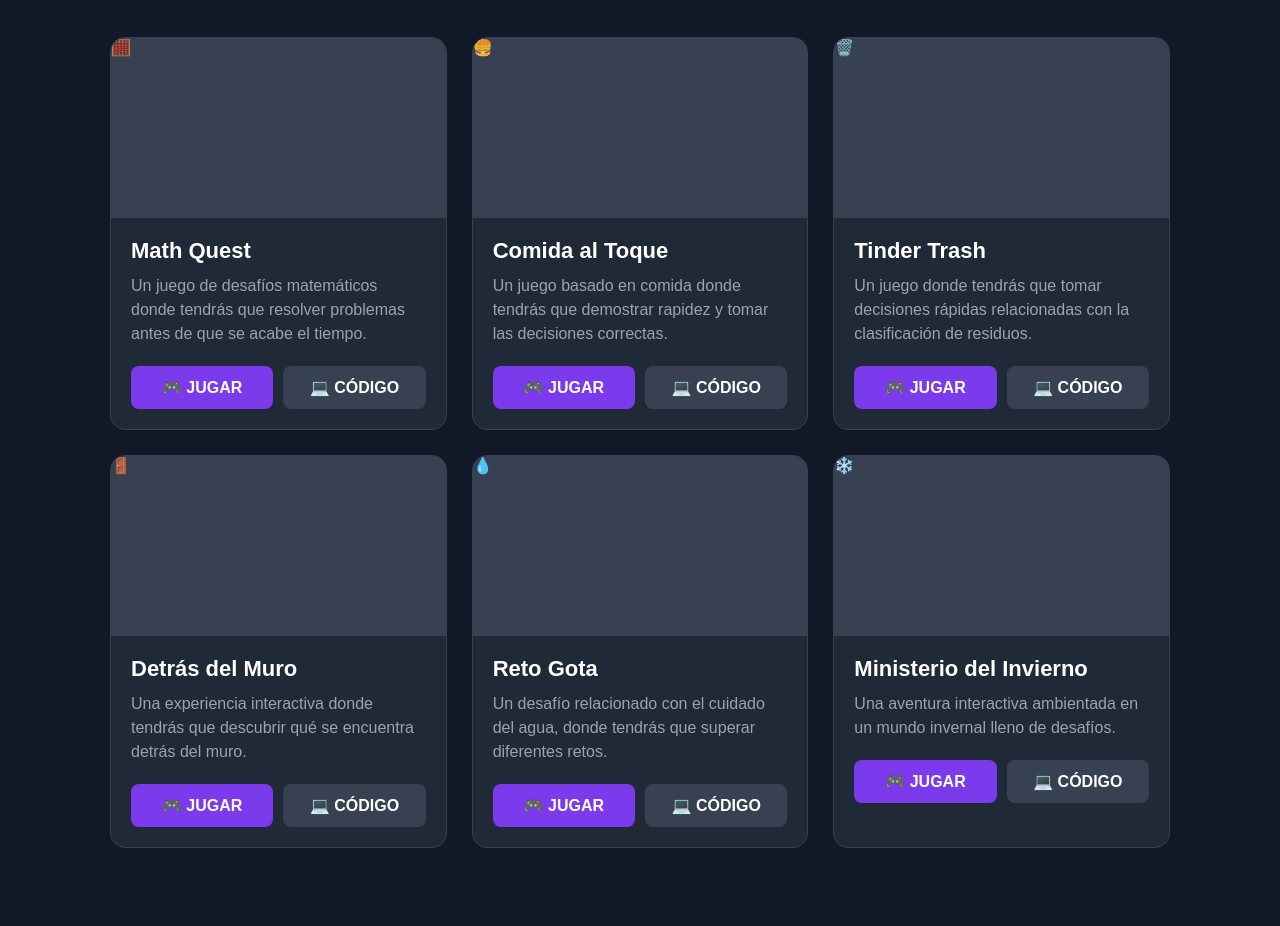
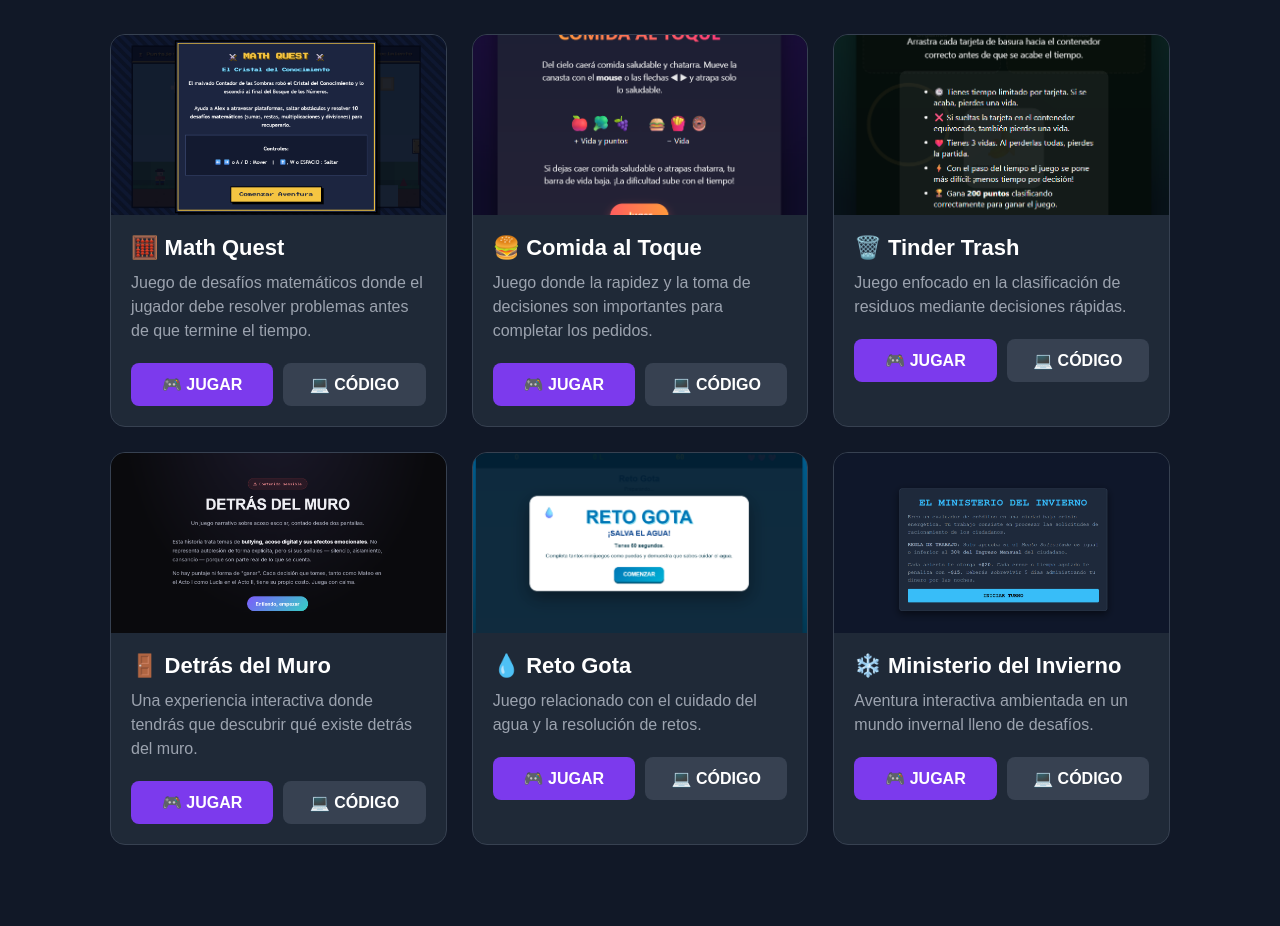
Before and after one commit to Jammy-QRA/Jammy_game_dev_repository, a plain HTML site: page index.html in a window 1280 px wide. Shown: the part 353-1279 px from the top of the page. Drawn offline with Linux system fonts and the light colour scheme.

Commit message:
Update index.html

```diff
--- a/index.html
+++ b/index.html
@@ -1,218 +1,292 @@
 <!DOCTYPE html>
 <html lang="es">
 <head>
+
 <meta charset="UTF-8">
 <meta name="viewport" content="width=device-width, initial-scale=1.0">
 
-    <title>Jammy - Game Development Portfolio</title>
+<title>Jammy - Game Dev Portfolio</title>
 
 <style>
-        * {
-            margin: 0;
-            padding: 0;
-            box-sizing: border-box;
+
+*{
+    margin:0;
+    padding:0;
+    box-sizing:border-box;
 }
 
-        body {
-            font-family: Arial, sans-serif;
-            background: #111827;
-            color: white;
+body{
+    font-family:Arial, sans-serif;
+    background:#111827;
+    color:white;
 }
 
-        header {
-            text-align: center;
-            padding: 70px 20px;
-            background: linear-gradient(135deg, #7c3aed, #2563eb);
+
+header{
+
+    text-align:center;
+    padding:70px 20px;
+    background:linear-gradient(135deg,#7c3aed,#2563eb);
+
 }
 
-        header h1 {
-            font-size: 48px;
-            margin-bottom: 15px;
+
+header h1{
+
+    font-size:45px;
+    margin-bottom:15px;
+
 }
 
-        header p {
-            font-size: 20px;
-            color: #e5e7eb;
+
+header p{
+
+    font-size:20px;
+    color:#e5e7eb;
+
 }
 
-        .container {
-            max-width: 1100px;
-            margin: auto;
-            padding: 50px 20px;
+
+
+.container{
+
+    max-width:1100px;
+    margin:auto;
+    padding:50px 20px;
+
 }
 
-        .titulo {
-            text-align: center;
-            margin-bottom: 40px;
+
+
+.titulo{
+
+    text-align:center;
+    margin-bottom:40px;
+
 }
 
-        .titulo h2 {
-            font-size: 32px;
-            margin-bottom: 10px;
+
+.titulo h2{
+
+    font-size:32px;
+
 }
 
-        .titulo p {
-            color: #9ca3af;
+
+.titulo p{
+
+    color:#9ca3af;
+    margin-top:10px;
+
 }
 
-        .games {
-            display: grid;
-            grid-template-columns: repeat(auto-fit, minmax(280px, 1fr));
-            gap: 25px;
+
+
+.games{
+
+    display:grid;
+    grid-template-columns:repeat(auto-fit,minmax(280px,1fr));
+    gap:25px;
+
 }
 
-        .game {
-            background: #1f2937;
-            border-radius: 15px;
-            overflow: hidden;
-            border: 1px solid #374151;
-            transition: transform 0.3s, box-shadow 0.3s;
+
+
+.game{
+
+    background:#1f2937;
+    border-radius:15px;
+    overflow:hidden;
+    border:1px solid #374151;
+    transition:0.3s;
+
 }
 
-        .game:hover {
-            transform: translateY(-8px);
-            box-shadow: 0 15px 30px rgba(0, 0, 0, 0.4);
+
+
+.game:hover{
+
+    transform:translateY(-8px);
+    box-shadow:0 15px 30px rgba(0,0,0,0.4);
+
 }
 
-        .game-image {
-            width: 100%;
-            height: 180px;
-            object-fit: cover;
-            background: #374151;
+
+
+.game-image{
+
+    width:100%;
+    height:180px;
+    object-fit:cover;
+    display:block;
+
 }
 
-        .game-content {
-            padding: 20px;
+
+
+.game-content{
+
+    padding:20px;
+
 }
 
-        .game-content h3 {
-            font-size: 22px;
-            margin-bottom: 10px;
+
+.game-content h3{
+
+    font-size:22px;
+    margin-bottom:10px;
+
 }
 
-        .game-content p {
-            color: #9ca3af;
-            line-height: 1.5;
-            margin-bottom: 20px;
+
+
+.game-content p{
+
+    color:#9ca3af;
+    line-height:1.5;
+    margin-bottom:20px;
+
 }
 
-        .buttons {
-            display: flex;
-            gap: 10px;
+
+
+.buttons{
+
+    display:flex;
+    gap:10px;
+
 }
 
-        .btn {
-            flex: 1;
-            text-align: center;
-            padding: 12px;
-            border-radius: 8px;
-            text-decoration: none;
-            font-weight: bold;
-            transition: 0.2s;
+
+
+.btn{
+
+    flex:1;
+    text-align:center;
+    padding:12px;
+    border-radius:8px;
+    text-decoration:none;
+    font-weight:bold;
+
 }
 
-        .play {
-            background: #7c3aed;
-            color: white;
+
+
+.play{
+
+    background:#7c3aed;
+    color:white;
+
 }
 
-        .play:hover {
-            background: #6d28d9;
+
+
+.play:hover{
+
+    background:#6d28d9;
+
 }
 
-        .code {
-            background: #374151;
-            color: white;
+
+
+.code{
+
+    background:#374151;
+    color:white;
+
 }
 
-        .code:hover {
-            background: #4b5563;
+
+
+.code:hover{
+
+    background:#4b5563;
+
 }
 
-        footer {
-            text-align: center;
-            padding: 30px;
-            color: #9ca3af;
-            border-top: 1px solid #374151;
-            margin-top: 40px;
+
+
+footer{
+
+    text-align:center;
+    padding:30px;
+    margin-top:40px;
+    border-top:1px solid #374151;
+    color:#9ca3af;
+
 }
 
-        @media (max-width: 600px) {
 
-            header h1 {
-                font-size: 34px;
-            }
+</style>
 
-            header p {
-                font-size: 16px;
-            }
+</head>
 
-            .buttons {
-                flex-direction: column;
-            }
-        }
-    </style>
-</head>
 
 <body>
 
+
 <header>
+
 <h1>🎮 Jammy's Game Dev Portfolio</h1>
 
 <p>
-            Una colección de juegos creados como parte de mi aprendizaje
-            en desarrollo de videojuegos.
+Colección de juegos creados durante mi aprendizaje en desarrollo de videojuegos.
 </p>
+
 </header>
+
 
 
 <main class="container">
 
+
 <div class="titulo">
+
 <h2>🕹️ Mis Juegos</h2>
 
 <p>
 Explora mis proyectos y juega directamente desde el navegador.
 </p>
+
 </div>
+
 
 
 <section class="games">
 
 
-            <!-- JUEGO 1 -->
+
+<!-- MATH QUEST -->
 
 <article class="game">
 
-                <div class="game-image">
-                    🧮
-                </div>
+<img class="game-image"
+src="games/01-math-quest/games/01-math-quest/assets/screenshots/pantalla%20inicio.png">
+
 
 <div class="game-content">
 
-                    <h3>Math Quest</h3>
+<h3>🧮 Math Quest</h3>
 
 <p>
-                        Un juego de desafíos matemáticos donde tendrás que
-                        resolver problemas antes de que se acabe el tiempo.
+Juego de desafíos matemáticos donde el jugador debe resolver problemas antes de que termine el tiempo.
 </p>
+
 
 <div class="buttons">
 
-                        <a
-                            class="btn play"
-                            href="games/01-math-quest/project/"
-                        >
+<a class="btn play"
+href="games/01-math-quest/project/">
 🎮 JUGAR
 </a>
 
-                        <a
-                            class="btn code"
+
+<a class="btn code"
 href="https://github.com/Jammy-QRA/Jammy_game_dev_repository/tree/main/games/01-math-quest"
-                            target="_blank"
-                        >
+target="_blank">
 💻 CÓDIGO
 </a>
+
 
 </div>
 
@@ -221,39 +295,46 @@
 </article>
 
 
-            <!-- JUEGO 2 -->
+
+
+
+<!-- COMIDA AL TOQUE -->
+
 
 <article class="game">
 
-                <div class="game-image">
-                    🍔
-                </div>
+
+<img class="game-image"
+src="games/02-comida-al-toque/assets/screenshots/comida%20al%20toque%20inicio.png">
+
+
 
 <div class="game-content">
 
-                    <h3>Comida al Toque</h3>
+<h3>🍔 Comida al Toque</h3>
 
 <p>
-                        Un juego basado en comida donde tendrás que demostrar
-                        rapidez y tomar las decisiones correctas.
+Juego donde la rapidez y la toma de decisiones son importantes para completar los pedidos.
 </p>
+
+
 
 <div class="buttons">
 
-                        <a
-                            class="btn play"
-                            href="games/02-comida-al-toque/project/comida_al_toque.html"
-                        >
+
+<a class="btn play"
+href="games/02-comida-al-toque/project/comida_al_toque.html">
 🎮 JUGAR
 </a>
 
-                        <a
-                            class="btn code"
+
+
+<a class="btn code"
 href="https://github.com/Jammy-QRA/Jammy_game_dev_repository/tree/main/games/02-comida-al-toque"
-                            target="_blank"
-                        >
+target="_blank">
 💻 CÓDIGO
 </a>
+
 
 </div>
 
@@ -262,186 +343,224 @@
 </article>
 
 
-            <!-- JUEGO 3 -->
+
+
+
+<!-- TINDER TRASH -->
+
 
 <article class="game">
 
-                <div class="game-image">
-                    🗑️
-                </div>
+
+<img class="game-image"
+src="games/03-tinder-trash/assets/screenshots/tinder%20trash%20inicio.png">
+
+
 
 <div class="game-content">
 
-                    <h3>Tinder Trash</h3>
+<h3>🗑️ Tinder Trash</h3>
+
 
 <p>
-                        Un juego donde tendrás que tomar decisiones rápidas
-                        relacionadas con la clasificación de residuos.
+Juego enfocado en la clasificación de residuos mediante decisiones rápidas.
 </p>
+
+
 
 <div class="buttons">
 
-                        <a
-                            class="btn play"
-                            href="games/03-tinder-trash/project/tinder_trash%20(1).html"
-                        >
+
+<a class="btn play"
+href="games/03-tinder-trash/project/tinder_trash%20(1).html">
 🎮 JUGAR
 </a>
 
-                        <a
-                            class="btn code"
+
+
+<a class="btn code"
 href="https://github.com/Jammy-QRA/Jammy_game_dev_repository/tree/main/games/03-tinder-trash"
-                            target="_blank"
-                        >
+target="_blank">
 💻 CÓDIGO
 </a>
 
+
 </div>
 
+
 </div>
+
 
 </article>
 
 
-            <!-- JUEGO 4 -->
+
+
+
+<!-- DETRAS DEL MURO -->
+
 
 <article class="game">
 
-                <div class="game-image">
-                    🚪
-                </div>
+
+<img class="game-image"
+src="games/04-detras-del-muro/assets/screenshots/detras%20del%20muro%20inicio.png">
+
 
 <div class="game-content">
 
-                    <h3>Detrás del Muro</h3>
+
+<h3>🚪 Detrás del Muro</h3>
+
 
 <p>
-                        Una experiencia interactiva donde tendrás que
-                        descubrir qué se encuentra detrás del muro.
+Una experiencia interactiva donde tendrás que descubrir qué existe detrás del muro.
 </p>
+
 
 <div class="buttons">
 
-                        <a
-                            class="btn play"
-                            href="games/04-detras-del-muro/project/detras-del-muro.html"
-                        >
+
+<a class="btn play"
+href="games/04-detras-del-muro/project/detras-del-muro.html">
 🎮 JUGAR
 </a>
 
-                        <a
-                            class="btn code"
+
+<a class="btn code"
 href="https://github.com/Jammy-QRA/Jammy_game_dev_repository/tree/main/games/04-detras-del-muro"
-                            target="_blank"
-                        >
+target="_blank">
 💻 CÓDIGO
 </a>
 
+
 </div>
 
+
 </div>
+
 
 </article>
 
 
-            <!-- JUEGO 5 -->
+
+
+
+<!-- RETO GOTA -->
+
 
 <article class="game">
 
-                <div class="game-image">
-                    💧
-                </div>
+
+<img class="game-image"
+src="games/05-reto-gota/assets/screenshots/reto%20gota%20inicio.png">
+
+
 
 <div class="game-content">
 
-                    <h3>Reto Gota</h3>
+
+<h3>💧 Reto Gota</h3>
+
 
 <p>
-                        Un desafío relacionado con el cuidado del agua,
-                        donde tendrás que superar diferentes retos.
+Juego relacionado con el cuidado del agua y la resolución de retos.
 </p>
+
 
 <div class="buttons">
 
-                        <a
-                            class="btn play"
-                            href="games/05-reto-gota/project/reto-gota_mejorado.html"
-                        >
+
+<a class="btn play"
+href="games/05-reto-gota/project/reto-gota_mejorado.html">
 🎮 JUGAR
 </a>
 
-                        <a
-                            class="btn code"
+
+<a class="btn code"
 href="https://github.com/Jammy-QRA/Jammy_game_dev_repository/tree/main/games/05-reto-gota"
-                            target="_blank"
-                        >
+target="_blank">
 💻 CÓDIGO
 </a>
 
+
 </div>
 
+
 </div>
+
 
 </article>
 
 
-            <!-- JUEGO 6 -->
+
+
+
+<!-- MINISTERIO DEL INVIERNO -->
+
 
 <article class="game">
 
-                <div class="game-image">
-                    ❄️
-                </div>
+
+<img class="game-image"
+src="games/06-ministerio-del-invierno/assets/screenshots/mdi%20inicio.png">
+
 
 <div class="game-content">
 
-                    <h3>Ministerio del Invierno</h3>
+
+<h3>❄️ Ministerio del Invierno</h3>
+
 
 <p>
-                        Una aventura interactiva ambientada en un mundo
-                        invernal lleno de desafíos.
+Aventura interactiva ambientada en un mundo invernal lleno de desafíos.
 </p>
+
 
 <div class="buttons">
 
-                        <a
-                            class="btn play"
-                            href="games/06-ministerio-del-invierno/project/ministerio_del_invierno.html"
-                        >
+
+<a class="btn play"
+href="games/06-ministerio-del-invierno/project/ministerio_del_invierno.html">
 🎮 JUGAR
 </a>
 
-                        <a
-                            class="btn code"
+
+<a class="btn code"
 href="https://github.com/Jammy-QRA/Jammy_game_dev_repository/tree/main/games/06-ministerio-del-invierno"
-                            target="_blank"
-                        >
+target="_blank">
 💻 CÓDIGO
 </a>
 
+
 </div>
 
+
 </div>
+
 
 </article>
 
 
+
 </section>
+
+
 
 </main>
 
 
+
 <footer>
 
-        <p>
-            🎮 Jammy Game Development Portfolio
-        </p>
+<p>🎮 Jammy Game Development Portfolio</p>
 
-        <p>
-            Creado con HTML, CSS y JavaScript
-        </p>
+<p>Creado con HTML, CSS y JavaScript</p>
+
 
 </footer>
 
+
+
 </body>
 </html>
```
Lines whose indentation alone changed are shown as unchanged.
